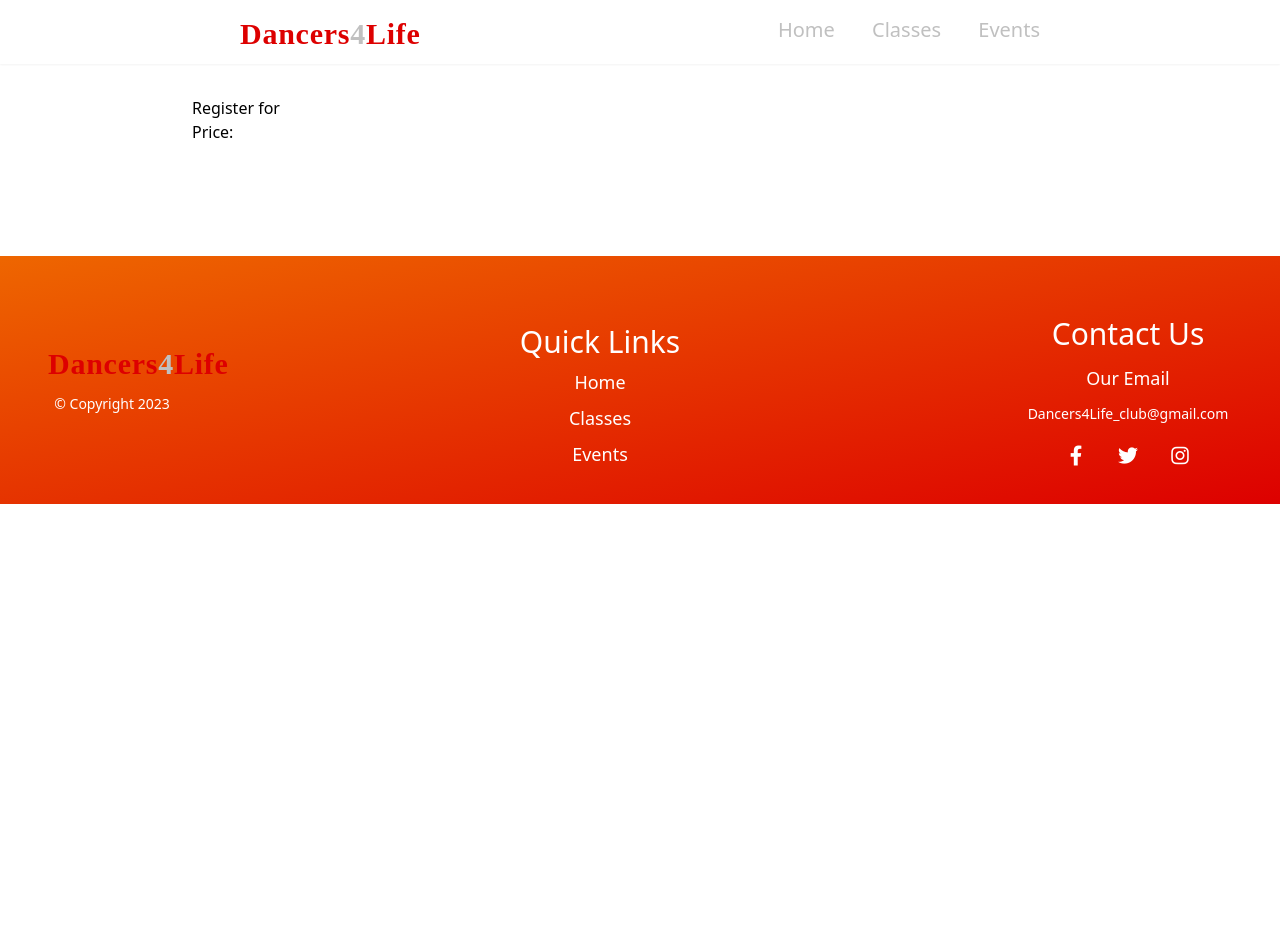
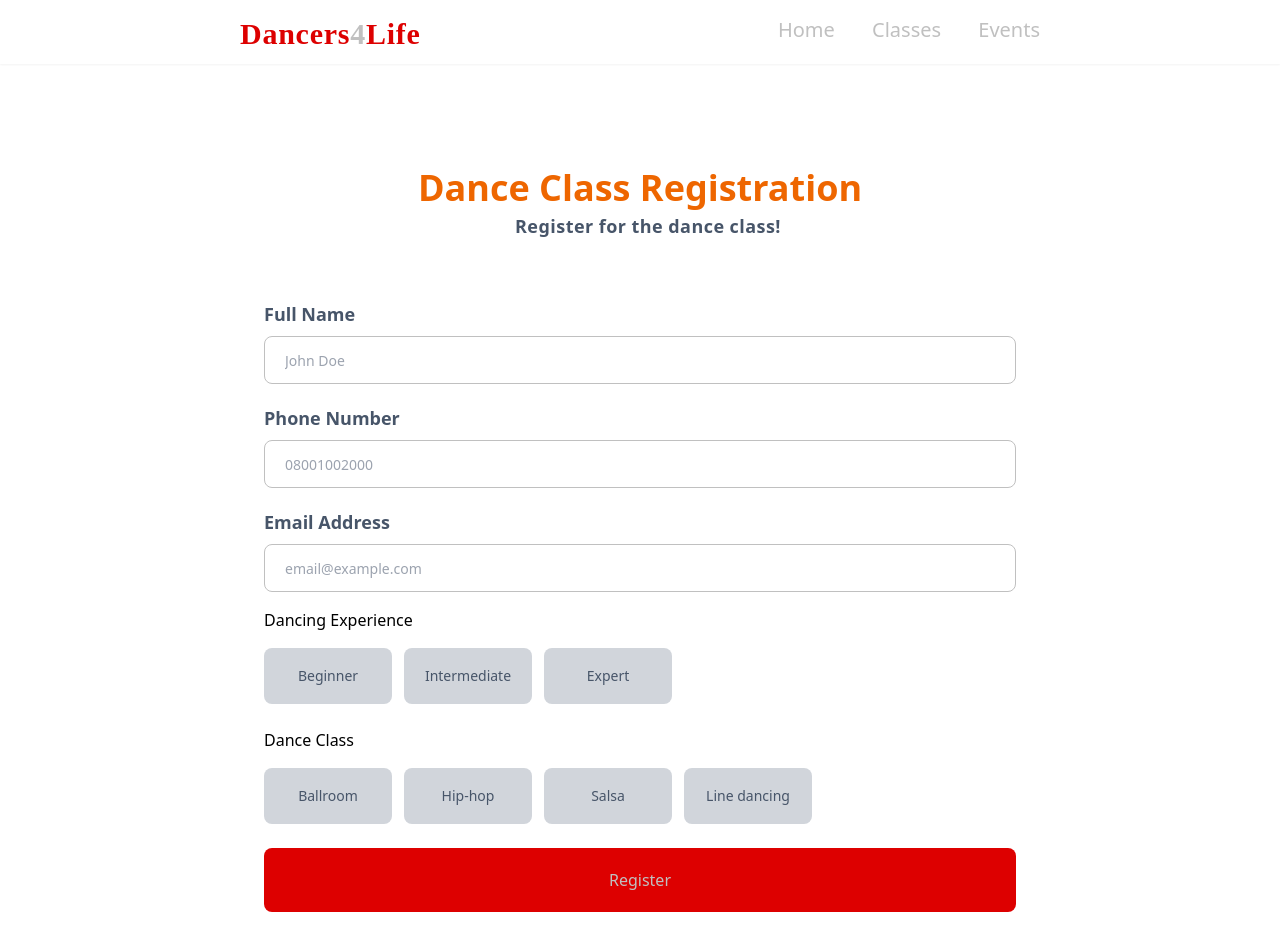
Before and after one commit to Ealfred1/Dancers4Life_club, a React (Vite) app: page /register in a window 1280 px wide. Shown: the top 952 px of the page. Before the commit the page ends 896 px from the top, so only its background shows below. Built offline with nearby package versions, Linux system fonts and the light colour scheme; a web font is replaced by a local one.

Commit message:
regustration page completed

```diff
--- a/index.html
+++ b/index.html
@@ -4,7 +4,7 @@
     <meta charset="UTF-8" />
     <link rel="icon" type="image/svg+xml" href="/vite.svg" />
     <meta name="viewport" content="width=device-width, initial-scale=1.0" />
-    <title>Dancer4Life</title>
+    <title>Dancers4Life</title>
         <link rel="preconnect" href="https://fonts.googleapis.com">
 <link rel="preconnect" href="https://fonts.gstatic.com" crossorigin>
 <link href="https://fonts.googleapis.com/css2?family=Allura&family=Calligraffitti&display=swap" rel="stylesheet">
--- a/src/App.jsx
+++ b/src/App.jsx
@@ -1,6 +1,5 @@
 import { useState } from 'react'
 import { Routes, Route } from 'react-router-dom'
-
 import Layout from './components/Layout'
 import Homepage from './pages/Homepage'
 import Classespage from './pages/Classespage'
--- a/src/components/Classes/ClassBox.jsx
+++ b/src/components/Classes/ClassBox.jsx
@@ -33,7 +33,7 @@ const ClassBox = ({ style, image, description, date, duration, price }) => {
          </div>
 
          <div className="flex justify-between px-4 w-full gap-6 mt-4">
-          <Link to={`/register?selectedDance=${encodeURIComponent(style)}&price=${encodeURIComponent(price)}`} className="bg-redD btn2">Register</Link>
+          <Link to={`/register?selectedDance=${encodeURIComponent(style)}&price=${encodeURIComponent(date)}`} className="bg-redD btn2">Register</Link>
           <Link to="/payment" className="btn2">Payment</Link>
          </div>
         </div>
--- /dev/null
+++ b/src/components/ScrollToTop.jsx
@@ -0,0 +1,14 @@
+import { useEffect } from 'react';
+import { useLocation } from 'react-router-dom';
+
+const ScrollToTop = () => {
+  const { pathname } = useLocation();
+
+  useEffect(() => {
+    window.scrollTo(0, 0); // Scroll to the top on route change
+  }, [pathname]);
+
+  return null; // This component doesn't render anything
+};
+
+export default ScrollToTop;
--- a/src/index.css
+++ b/src/index.css
@@ -7,6 +7,14 @@
   .p {
     @apply text-lg text-slate-600 md:text-center mt-1 font-semibold text-left;
   }
+
+   .button {
+      @apply w-32 h-14 px-2 py-4 grid place-content-center text-sm text-center bg-gray-300 rounded-lg text-slate-600 outline-none;
+    }
+
+  .active {
+        @apply bg-redD text-white;
+    }
 
   .hamburger {
     cursor: pointer;
@@ -44,6 +52,10 @@
   transform: translateY(12px);
   width: 30px;
   left: 0;
+}
+
+.error-message {
+  @apply bg-red-300 bg-opacity-50 px-4 py-2 rounded-md text-red-600 border border-red-500 transition-all duration-200 ease-in-out mb-2;
 }
 
 .hamburger-bottom{
@@ -87,21 +99,24 @@
  @apply bg-transparent mt-10 py-4 px-7 text-center w-64 h-20 rounded-lg inline text-silverR border border-redD hover:bg-redD hover:text-white;
 }
 
+.btn-register {
+  @apply bg-redD w-full h-16 text-center rounded-lg text-silverR hover:opacity-80;
+}
+
 .btn2 {
   @apply bg-DarkOrange grid place-content-center text-center w-1/2 h-16 rounded-lg text-white hover:opacity-80;
 }
 
-/*
-.classes-box {
-} */
-
+.input {
+  @apply w-full h-12 bg-transparent border rounded-lg border-silverR outline-none focus:border-redD text-sm text-slate-600 px-5;
+}
 
 }
 
 .menu {
   transform: scale(0);
   transition: 0.25s ease-in;
-  z-index: 1000;
+  z-index: 1;
 }
 
 .toggle {
@@ -114,3 +129,23 @@
     background-size: cover;
     background-repeat: no-repeat;
   }
+
+
+.loader {
+    width: 30px;
+    height: 30px;
+    border: 2px solid transparent;
+    border-top: 2px solid white;
+    border-radius: 50%;
+    animation: spin 1s linear infinite;
+    margin-left: 10px;
+}
+
+@keyframes spin {
+    0% {
+        transform: rotate(0deg);
+    }
+    100% {
+        transform: rotate(360deg);
+    }
+}
--- a/src/main.jsx
+++ b/src/main.jsx
@@ -2,11 +2,13 @@ import React from 'react'
 import ReactDOM from 'react-dom/client'
 import App from './App.jsx'
 import './index.css'
+import ScrollToTop from './components/ScrollToTop'
 import { BrowserRouter as Router } from 'react-router-dom'
 
 ReactDOM.createRoot(document.getElementById('root')).render(
   <React.StrictMode>
     <Router>
+    <ScrollToTop />
       <App />
     </Router>
   </React.StrictMode>,
--- a/src/pages/RegisterPage.jsx
+++ b/src/pages/RegisterPage.jsx
@@ -1,17 +1,144 @@
-import { useSearchParams } from 'react-router-dom';
+import { useState, useEffect } from 'react'
+import { useSearchParams } from 'react-router-dom'
+import validateForm from '../utils/validateForm'
 
 const RegisterPage = () => {
-  const [searchParams] = useSearchParams();
-  const selectedDance = searchParams.get('selectedDance');
-  const price = searchParams.get('price');
+  const [searchParams] = useSearchParams()
+  const selectedDance = searchParams.get('selectedDance')
+  const price = searchParams.get('price')
+  const [error, setError] = useState({})
+
+  const [formData, setFormData] = useState({
+    full_name: '',
+    phone_number: '',
+    email: '',
+    dance_experience: '',
+    dance_class: '',
+  })
+
+  useEffect(() => {
+    document.title = `Dancers4Life Club | ${selectedDance} class Registration`
+  }, [])
+
+  useEffect(() => {
+    handleClassClick(selectedDance)
+  }, [])
+
+  const handleInputChange = (e) => {
+    const { name, value } = e.target
+    setFormData({...formData, [name]: value})
+  }
+
+  const handleExperienceClick = (value) => {
+    setFormData({...formData, dance_experience: value})
+  }
+
+  const handleClassClick = (value) => {
+    setFormData({...formData, dance_class: value})
+  }
+
+  const handleSubmit = (e) => {
+    e.preventDefault()
+    const newErrors = validateForm(formData)
+    setError(newErrors)
+    const isValid = Object.keys(newErrors).length === 0;
+    if (isValid) {
+      alert('Registration Successful')
+      console.log(formData)
+      setFormData({})
+      setError({})
+    }
+  }
+
 
   return (
-    <div>
-      <h2>Register for {selectedDance}</h2>
-      <p>Price: {price}</p>
-      {/* Rest of the registration form */}
-    </div>
-  );
-};
+  <section>
+    <div className="flex flex-col px-4 pt-4 pb-5">
+      <article className="relative bg-transparent py-9">
+       <h2 className="text-4xl text-DarkOrange text-center font-bold mt-5 underline-offset-0">Dance Class Registration </h2>
+       <p className="p tracking-wide pl-4 text-center">Register for the {selectedDance} dance class!
+       </p>
 
-export default RegisterPage;
+      <form className="mt-14 px-2 max-w-3xl mx-auto" method="post" onSubmit={handleSubmit}>
+        <div className="flex flex-col space-y-2 mb-4">
+          <label className="p md:text-left">Full Name</label>
+          <input type="text"
+              name="full_name"
+              value={formData.full_name}
+              onChange={handleInputChange}
+              className="input"
+              placeholder="John Doe"
+            />
+           {error.full_name && <span className="error-message">{error.full_name}</span>}
+        </div>
+
+        <div className="flex flex-col space-y-2 mb-4">
+          <label className="p md:text-left">Phone Number</label>
+          <input type="text"
+              name="phone_number"
+              value={formData.phone_number}
+              onChange={handleInputChange}
+              className="input"
+              placeholder="08001002000"
+            />
+          {error.phone_number && <span className="error-message">{error.phone_number}</span>}
+        </div>
+        <div className="flex flex-col space-y-2 mb-4">
+          <label className="p md:text-left">Email Address</label>
+          <input type="email"
+              name="email"
+              value={formData.email}
+              onChange={handleInputChange}
+              className="input"
+              placeholder="email@example.com"
+            />
+          {error.email && <span className="error-message">{error.email}</span>}
+        </div>
+        <div className="flex flex-col space-y-4 mb-6">
+          <label className="label"> Dancing
+          Experience</label>
+          <div className="flex space-x-3">
+            <a
+            onClick={() => handleExperienceClick('beginner')}
+            className={`button ${formData.dance_experience === 'beginner' ? 'active' : ''}`}>Beginner</a>
+            <a
+            onClick={() => handleExperienceClick('intermediate')}
+            className={`button ${formData.dance_experience === 'intermediate' ? 'active' : ''}`}>Intermediate</a>
+            <a
+            onClick={() => handleExperienceClick('expert')}
+            className={`button ${formData.dance_experience === 'expert' ? 'active' : ''}`}>Expert</a>
+          </div>
+        {error.dance_experience && <span className="error-message">{error.dance_experience}</span>}
+        </div>
+
+        <div className="flex flex-col space-y-4 mb-6">
+          <label className="label"> Dance Class </label>
+          <div className="flex space-x-3">
+            <a
+            onClick={() => handleClassClick('Ballroom')}
+            className={`button ${formData.dance_class === 'Ballroom' ? 'active'
+            : ''}`}>Ballroom</a>
+            <a
+            onClick={() => handleClassClick('Hip-hop')}
+            className={`button ${formData.dance_class === 'Hip-hop' ? 'active' : ''}`}>Hip-hop</a>
+            <a
+            onClick={() => handleClassClick('Salsa')}
+            className={`button ${formData.dance_class === 'Salsa' ? 'active' : ''}`}>Salsa</a>
+            <a
+            onClick={() => handleClassClick('Line dancing')}
+            className={`button ${formData.dance_class === 'Line dancing' ? 'active' : ''}`}>Line dancing</a>
+          </div>
+          {error.dance_class && <span className="error-message">{error.dance_class}</span>}
+        </div>
+
+        <button className="btn-register" disabled={!Object.keys(error).length === 0}>Register</button>
+      </form>
+
+      </article>
+      </div>
+
+  </section>
+  )
+}
+
+export default RegisterPage
--- /dev/null
+++ b/src/utils/validateForm.js
@@ -0,0 +1,25 @@
+const validateForm = (formData) => {
+  const newErrors = {};
+
+  formData.full_name === '' ? (newErrors.full_name = 'Your Full Name is required') : '';
+
+  formData.email.trim() === '' ? (newErrors.email = 'Email is required') : '';
+
+  formData.phone_number.trim() === '' || formData.phone_number.trim().length < 11
+    ? (newErrors.phone_number = 'Phone Number is invalid')
+    : '';
+
+  formData.dance_experience.trim() === ''
+    ? (newErrors.dance_experience = 'The experience field is required')
+    : '';
+
+  formData.dance_class.trim() === ''
+    ? (newErrors.dance_class = 'The dance class field is required')
+    : '';
+
+  formData.email.trim().includes('@gmail.com') ? '' : (newErrors.email = 'Email is invalid');
+
+  return newErrors;
+};
+
+export default validateForm;
```
Also changed, not shown: src/pages/Classespage.jsx (+8 -2 lines), src/utils/handleSubmit.jsx (added).
